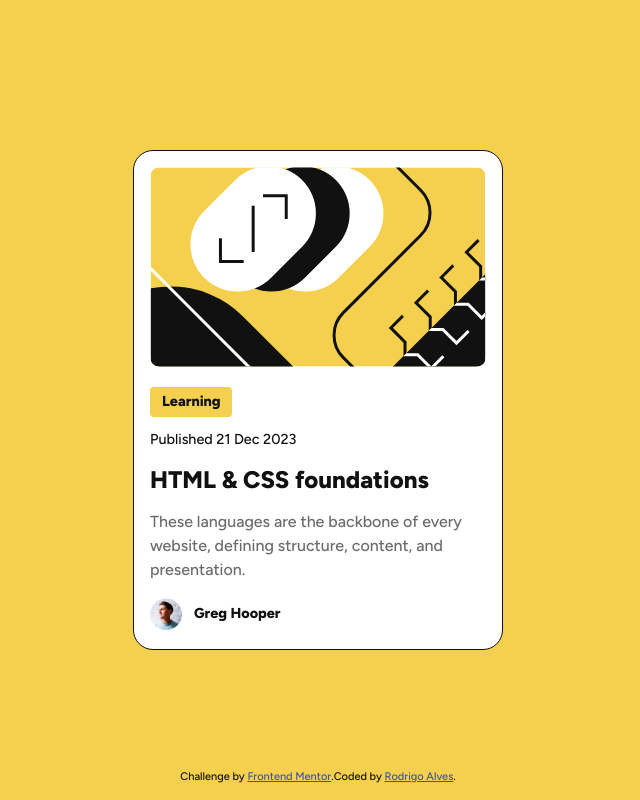
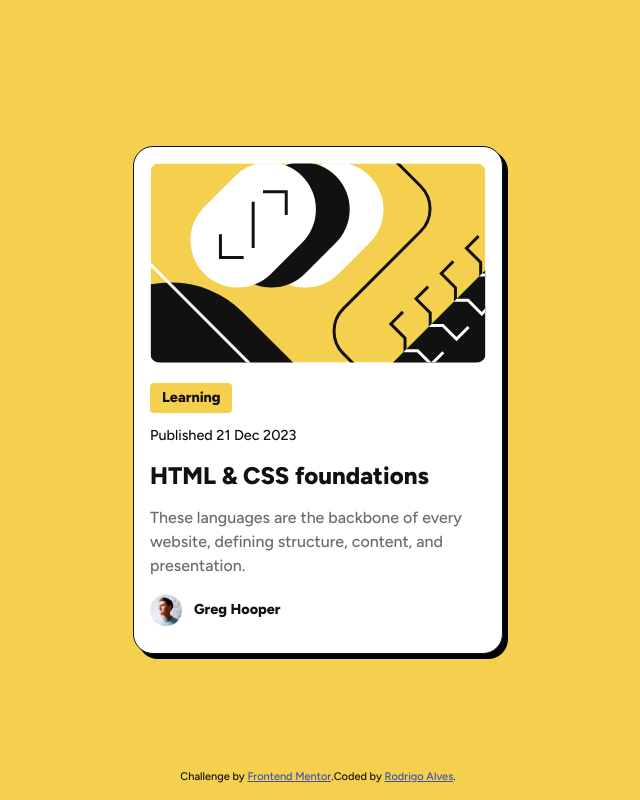
Before and after one commit to rodrigoo-alves/blog-card, a plain HTML site: page index.html in a window 1280 px wide. Shown: the whole page, without its empty margins (322-962 px from the left). Drawn offline with Linux system fonts and the light colour scheme.

Commit message:
Updating readme and style

```diff
--- a/css/style.css
+++ b/css/style.css
@@ -7,6 +7,7 @@ body {
   height: 100vh;
 }
 
+
 .main {
   background-color: #ffffff;
   border-radius: 20px;
@@ -14,8 +15,9 @@ body {
   display: flex;
   justify-content: center;
   max-width: 370px;
-  height: 500px;
+  height: 508px;
   padding: 16px;
+  box-shadow: rgb(0, 0, 0) 5px 5px;
 }
 
 .card img {
```
Also changed, not shown: 1 other file.
